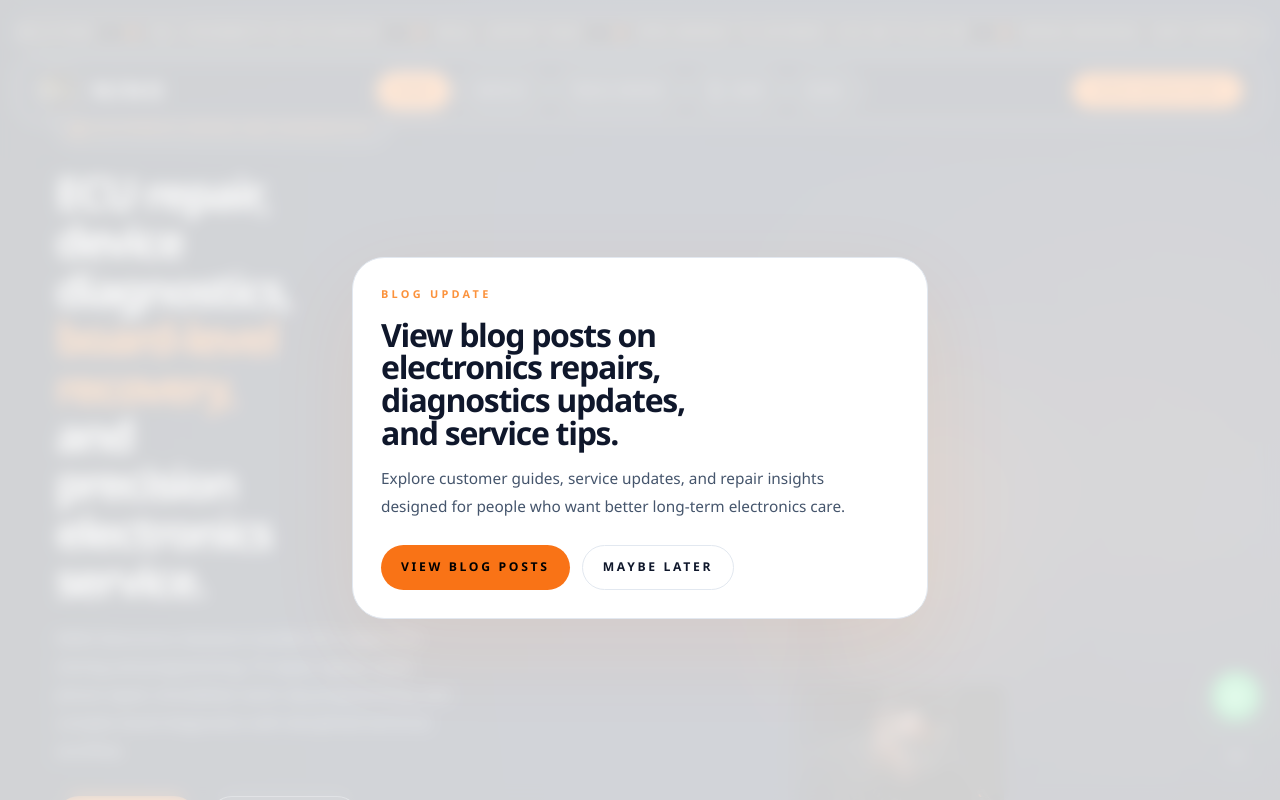
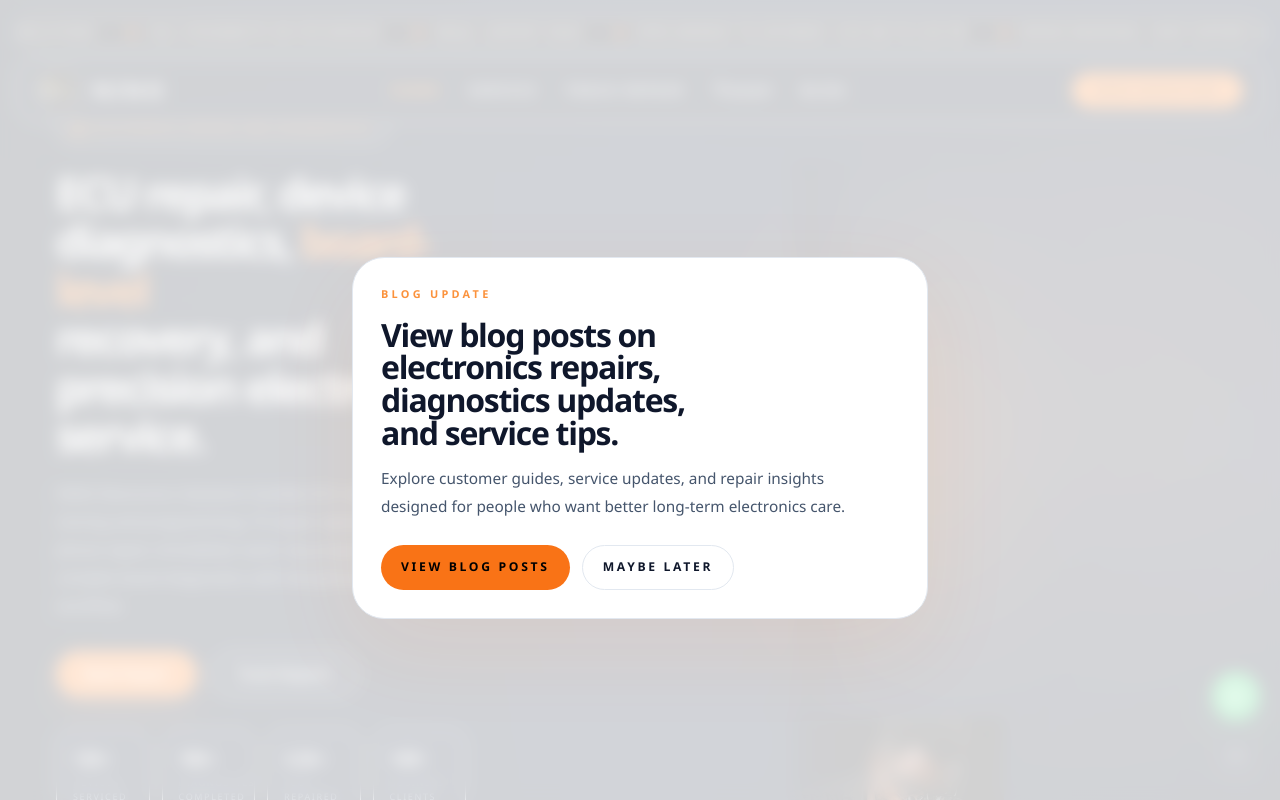
Before and after one commit to jephcoded/ninooo, a Next.js app: page / in a window 1280 px wide. Shown: the top 800 px of the page. Built offline with nearby package versions, Linux system fonts and the light colour scheme.

Commit message:
refactor(hero,nav): horizontal hero headline, simple nav links, and larger hero image

```diff
--- a/src/components/home/hero-section.tsx
+++ b/src/components/home/hero-section.tsx
@@ -119,12 +119,13 @@ export function HeroSection() {
               }}
               className="mt-6"
             >
-              <h1 className="max-w-[10ch] font-display text-[2.1rem] font-semibold leading-[1.08] tracking-[-0.06em] text-white drop-shadow-[0_4px_18px_rgba(0,0,0,0.35)] sm:text-[2.5rem] lg:text-[2.8rem]">
-                ECU repair, device diagnostics,
-                <span className="text-[#ff7a18]">
-                  {" "}board-level recovery,
-                </span>{" "}
-                and precision electronics service.
+              <h1 className="font-display text-[2.1rem] font-semibold leading-[1.08] tracking-[-0.06em] text-white drop-shadow-[0_4px_18px_rgba(0,0,0,0.35)] sm:text-[2.5rem] lg:text-[2.8rem]">
+                <span className="block">
+                  ECU repair, device diagnostics, <span className="text-[#ff7a18]">board-level</span>
+                </span>
+                <span className="block">
+                  recovery, and precision electronics service.
+                </span>
               </h1>
               <p className="mt-5 max-w-[400px] text-[0.95rem] leading-7 text-slate-300">
                 {heroCopy.subtitle}
@@ -224,7 +225,7 @@ export function HeroSection() {
                       duration: 1.1,
                       ease: [0.22, 1, 0.36, 1],
                     }}
-                    className="relative flex h-[54vw] min-h-[340px] max-h-[700px] w-full items-center justify-end pointer-events-none lg:h-[62vh] xl:h-[68vh]"
+                    className="relative flex h-[44vw] min-h-[420px] max-h-[900px] w-full items-center justify-end pointer-events-none lg:h-[70vh] xl:h-[80vh]"
                   >
                     {/* GLOW */}
                     <div
@@ -250,8 +251,8 @@ export function HeroSection() {
                         alt="Mechanic"
                         fill
                         priority={index === 0}
-                        sizes="(max-width: 1024px) 100vw, 60vw"
-                        className="object-contain object-right-bottom select-none pointer-events-none scale-[1.38] transition-all duration-500"
+                        sizes="(max-width: 1024px) 100vw, 70vw"
+                        className="object-contain object-right-bottom select-none pointer-events-none scale-[1.65] transition-all duration-500"
                       />
                       {/* LEFT DARK BLEND */}
                       <div
--- a/src/components/layout/navbar.tsx
+++ b/src/components/layout/navbar.tsx
@@ -96,42 +96,29 @@ export function Navbar() {
           </Link>
 
           {/* CENTER NAV */}
-          <nav className="hidden items-center gap-2 lg:flex">
-
+          <nav className="hidden items-center gap-7 lg:flex">
             {navItems.map((item) => {
               const isActive = pathname === item.href;
-
               return (
                 <Link
                   key={item.href}
                   href={item.href}
-                  className={`inline-flex items-center gap-2 rounded-full border px-4 py-[0.62rem] text-[10px] font-semibold uppercase tracking-[0.2em] transition-all duration-300 ${
-                    isActive
-                      ? "border-[#ff7a18] bg-[#ff7a18] text-black shadow-[0_6px_18px_rgba(249,115,22,0.25)]"
-                      : "border-white/10 bg-white/[0.03] text-white hover:border-[#ff7a18] hover:text-[#ff7a18]"
-                  }`}
+                  className={`text-[13px] font-semibold uppercase tracking-[0.18em] transition-colors duration-200 ${isActive ? "text-[#ff7a18]" : "text-white hover:text-[#ff7a18]"}`}
                 >
-
                   {item.icon === "cart" ? (
                     <span className="relative inline-flex items-center">
-
                       <CartIcon />
-
                       {cartCount > 0 ? (
                         <span className="absolute -right-2 -top-2 inline-flex min-w-5 items-center justify-center rounded-full bg-[#ff7a18] px-1.5 py-0.5 text-[9px] font-bold text-black">
                           {cartCount}
                         </span>
                       ) : null}
-
                     </span>
                   ) : null}
-
                   <span>{item.label}</span>
-
                 </Link>
               );
             })}
-
           </nav>
 
           {/* RIGHT CTA */}
```
